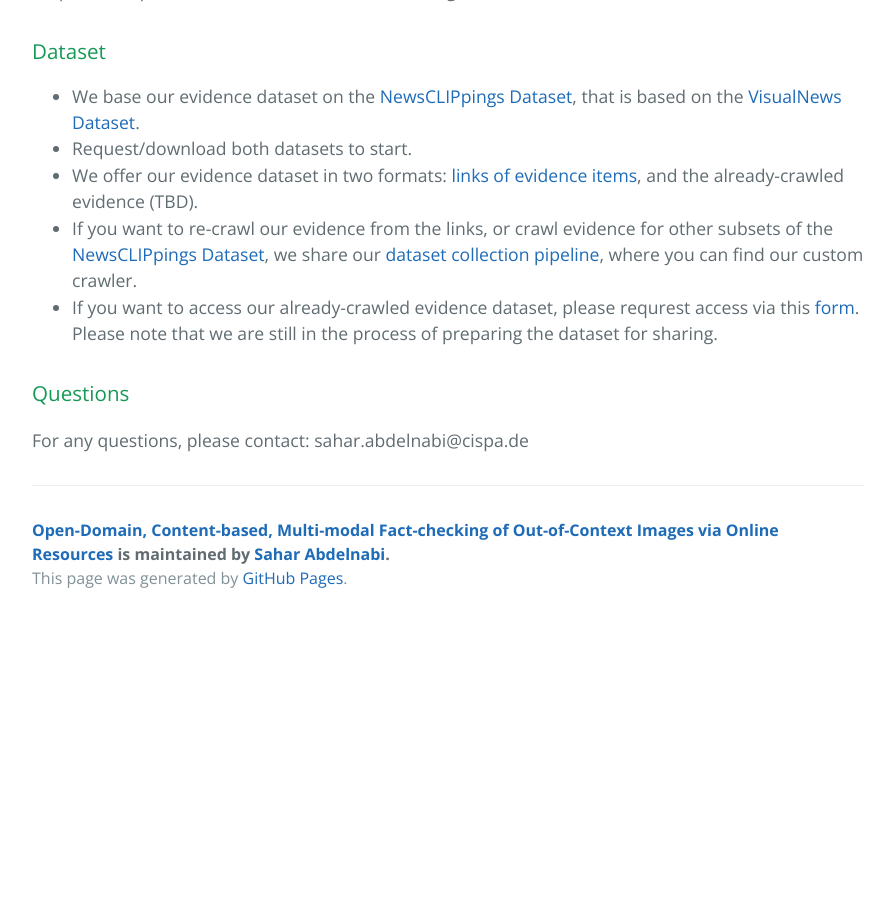
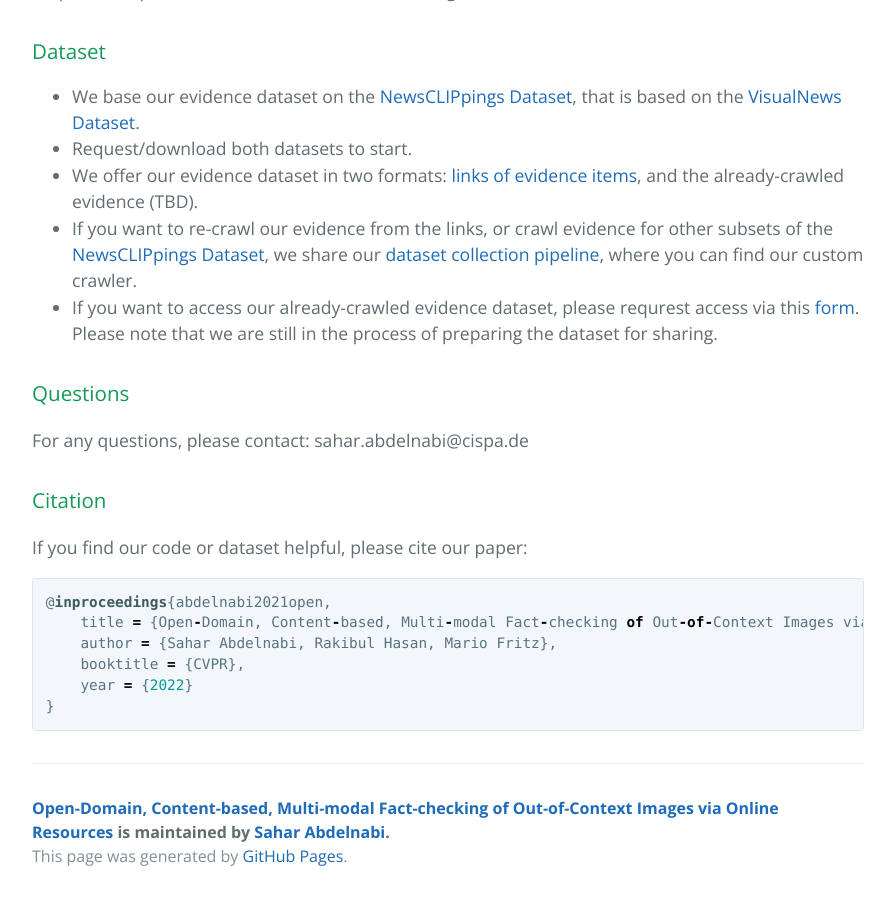
Before and after one commit to S-Abdelnabi/OoC-multi-modal-fc, a Jekyll site: the page built from index.md, in a window 1280 px wide and 900 px high, scrolled down 1410 px. Shown: the whole window, without its empty margins (192-1087 px from the left). Built offline with Jekyll 4.4.1, drawn with Linux system fonts in a browser that asks for light colours; our own code applies the rules of GitHub Pages for plain Markdown files; before the commit the page ends 2032 px from its top, so only the background shows below that.

Commit message:
Update index.md

````diff
--- a/index.md
+++ b/index.md
@@ -14,3 +14,14 @@
 
 ### Questions
 For any questions, please contact: sahar.abdelnabi@cispa.de
+
+### Citation ###
+If you find our code or dataset helpful, please cite our paper:
+```javascript
+@inproceedings{abdelnabi2021open,
+    title = {Open-Domain, Content-based, Multi-modal Fact-checking of Out-of-Context Images via Online Resources},
+    author = {Sahar Abdelnabi, Rakibul Hasan, Mario Fritz},
+    booktitle = {CVPR},
+    year = {2022}
+}
+```
````
